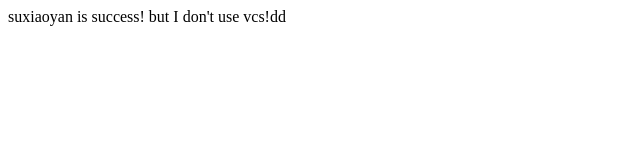
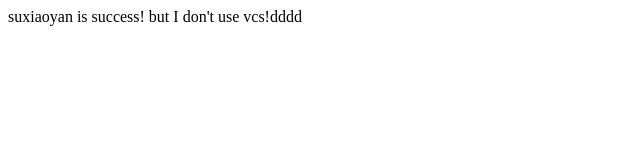
Before and after one commit to sutootototo2002/2016test, a plain HTML site: page index.html in a window 1280 px wide. Shown: the full height of the page, 0-640 px from the left. Drawn offline with Linux system fonts and the light colour scheme.

Commit message:
20161025-3

```diff
--- a/index.html
+++ b/index.html
@@ -5,6 +5,6 @@
     <title>suxiaoyan is success!</title>
 </head>
 <body>
-suxiaoyan is success! but I don't use vcs!dd
+suxiaoyan is success! but I don't use vcs!dddd
 </body>
 </html>
```
